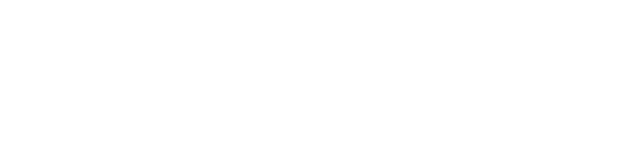
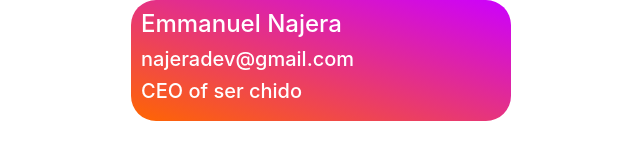
Before and after one commit to EveFer/git-merge-10ma, a plain HTML site: page index.html in a window 1280 px wide. Shown: the whole page, without its empty margins (319-959 px from the left). Drawn offline with nearby package versions, Linux system fonts and the light colour scheme.

Commit message:
card Emma agregada

```diff
--- /dev/null
+++ b/css/_cardEmma.scss
@@ -0,0 +1,11 @@
+.emma{
+    height: auto;
+    background: linear-gradient(to top right, #ff6600 0%, #cc00ff 100%);
+    color: white;
+    border-radius: 25px;
+    padding: 10px;
+
+}
+.emma:hover{
+    transform: scale(1);
+}
--- a/css/style.scss
+++ b/css/style.scss
@@ -1,3 +1,4 @@
 @import 'variables';
 @import 'mixins';
 @import 'cardFers';
+@import 'cardEmma';
--- a/index.html
+++ b/index.html
@@ -15,8 +15,14 @@
             <div class="col-12 col-md-4 offset-md-4">
                 <!--Arce-->
             </div>
-            <div class="col-12 col-md-4 offset-md-4">
+            <div class="col-12 col-md-4 offset-md-4 emma ">
                 <!--Emma-->
+
+                    <h4>Emmanuel Najera</h2>
+                    <h5>najeradev@gmail.com</h3>
+                    <h5>CEO of ser chido</h3>
+
+
             </div>
             <div class="col-12 col-md-4 offset-md-4">
                 <!--Cristobal-->
```
Also changed, not shown: css/style.css, 1 other file.
